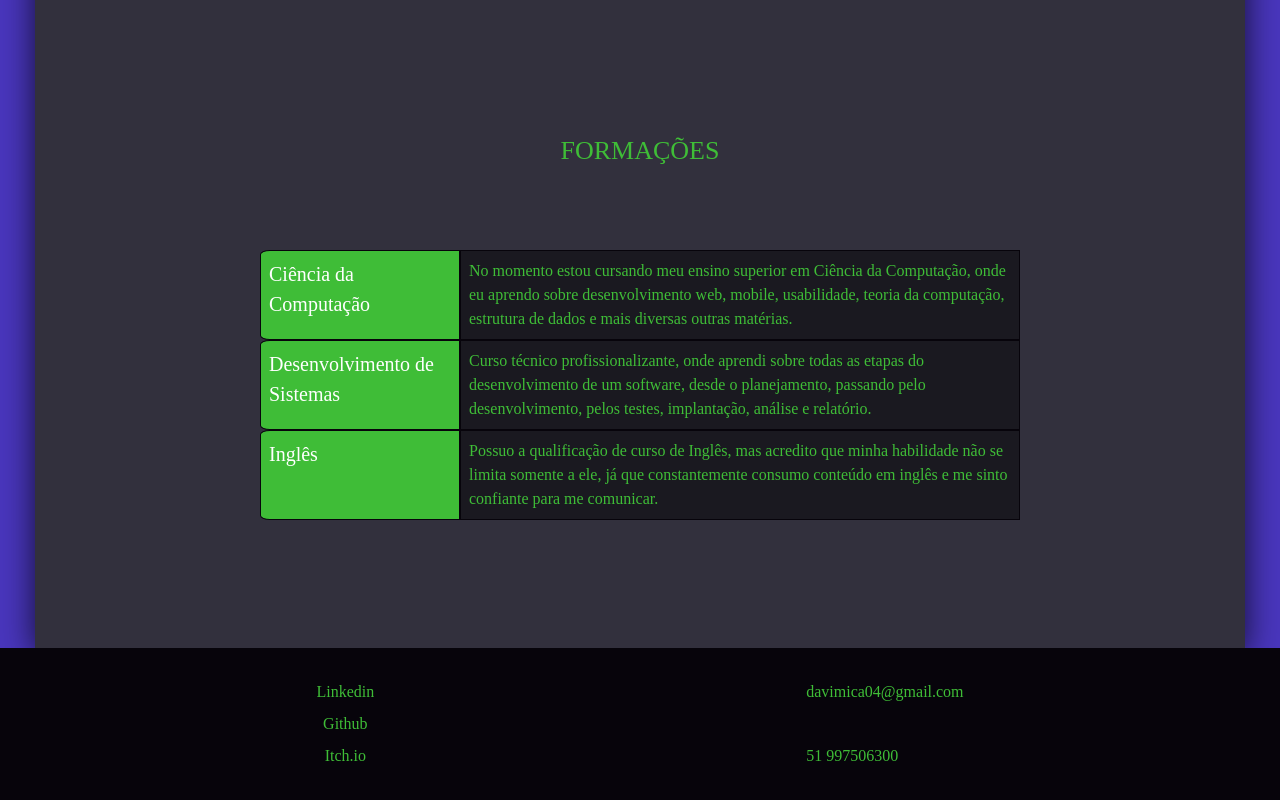
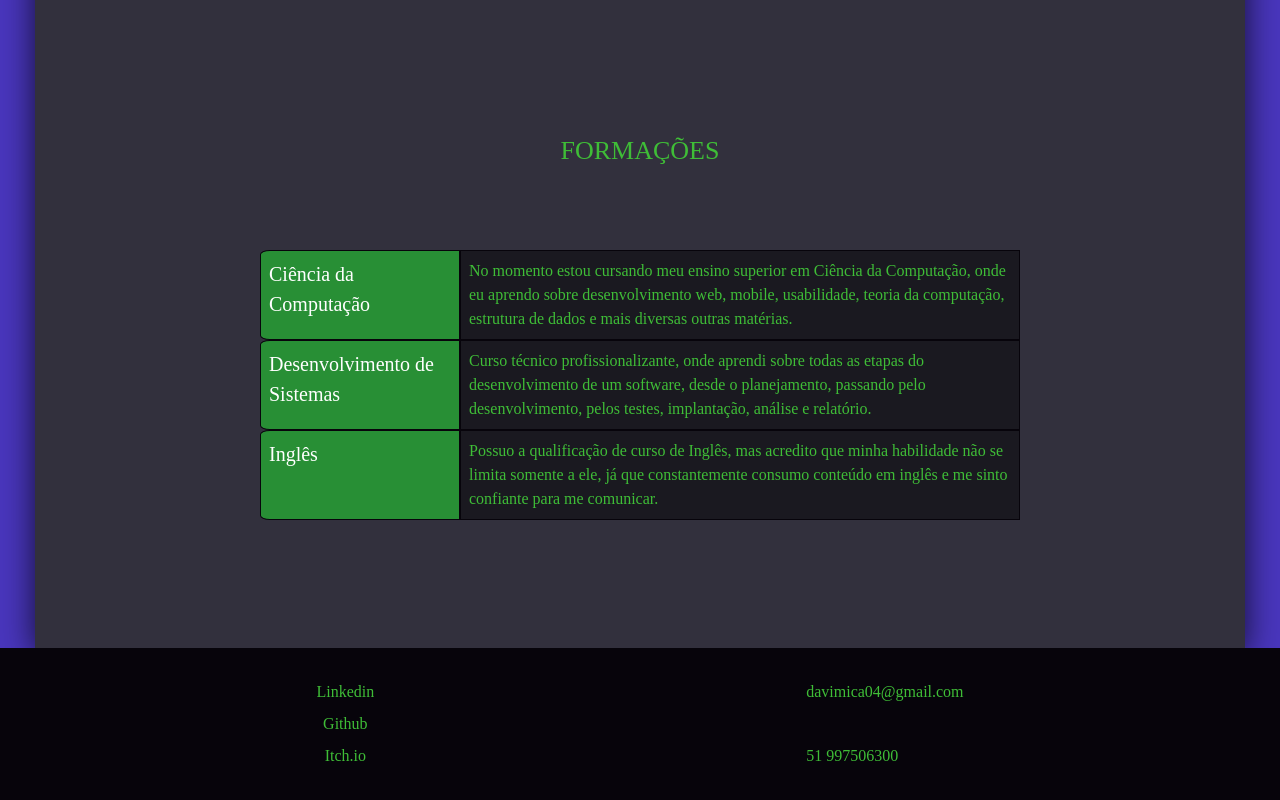
Before and after one commit to mica-davi/Michaelsen-Web-Page, a website built with Vite: page index.html in a window 1280 px wide. Shown: the part 1778-2578 px from the top of the page. Built offline with nearby package versions, Linux system fonts and the light colour scheme.

Commit message:
Color fix

```diff
--- a/style.css
+++ b/style.css
@@ -300,7 +300,7 @@ body{
   border: 1px var(--clr-bg-900) solid;
   font-size: var(--fs-300);
   border-radius: 5% 0 0 5%;
-  background-color: var(--clr-accent-200);
+  background-color: var(--clr-accent-300);
   padding: var(--size-100);
   color: var(--clr-font-100);
 }
```
